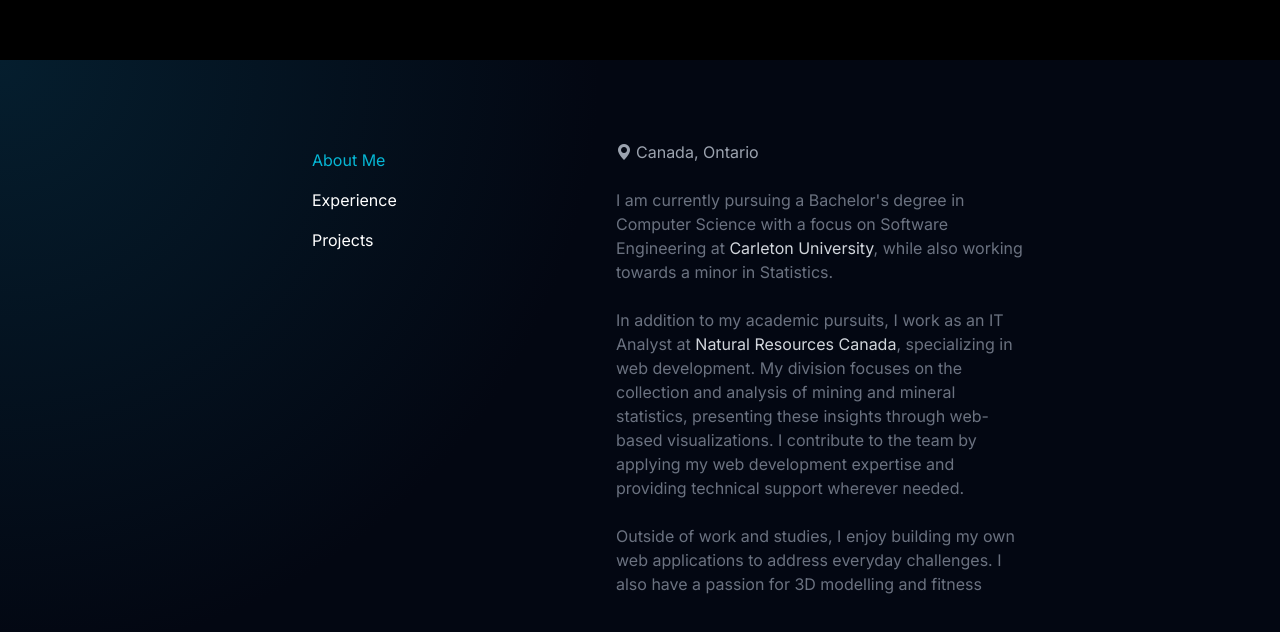
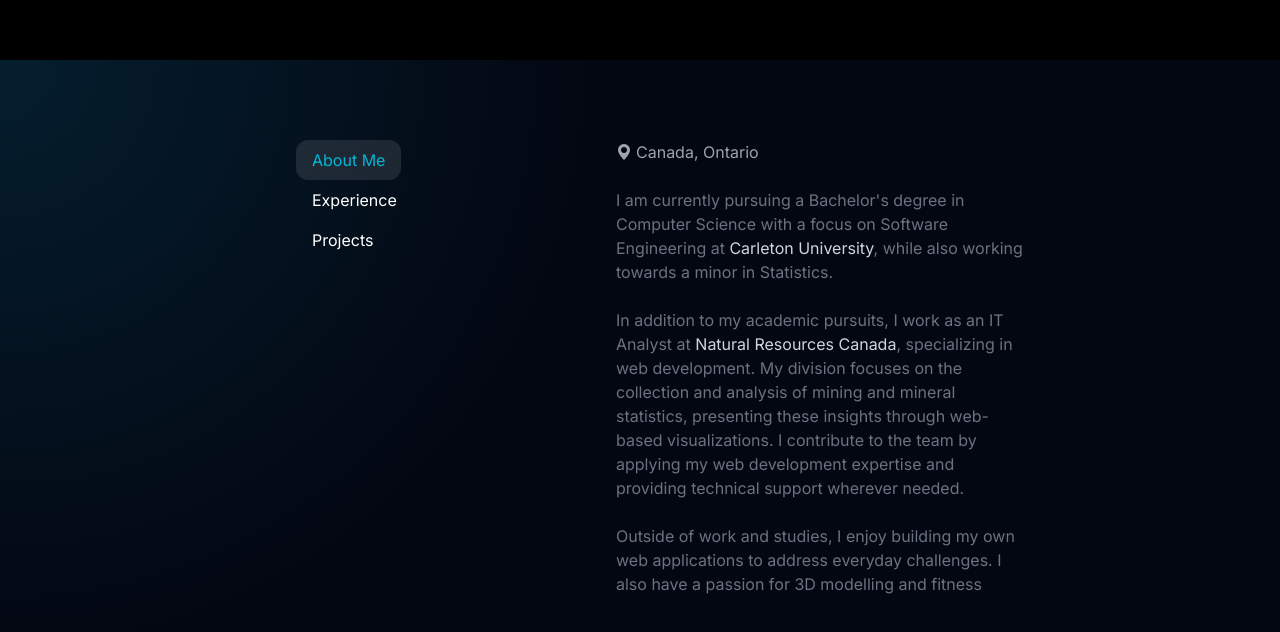
Before and after one commit to Jason-Wang1245/portfolio, a Next.js app: page / in a window 1280 px wide. Shown: the part 780-1412 px from the top of the page. Built offline with nearby package versions, Linux system fonts and the light colour scheme.

Commit message:
Added details selected section background

```diff
--- a/app/Details.tsx
+++ b/app/Details.tsx
@@ -27,8 +27,8 @@ export default function Details() {
       <div className="p-10 pt-20 flex flex-col basis-5/12">
         <div>
           <button
-            className={`topic-button hover:text-cyan-500 px-4 py-2 transition-all duration-300 ${
-              activeTopic === "About Me" ? "text-cyan-500" : "text-white"
+            className={`topic-button hover:text-cyan-500 px-4 py-2 transition-all duration-300 rounded-xl bg-opacity-10 ${
+              activeTopic === "About Me" ? "text-cyan-500 bg-white" : "text-white"
             }`}
             onClick={() => {
               handleTopicChange("About Me");
@@ -39,8 +39,8 @@ export default function Details() {
         </div>
         <div>
           <button
-            className={`topic-button hover:text-cyan-500 px-4 py-2 transition-all duration-300 ${
-              activeTopic === "Experience" ? "text-cyan-500" : "text-white"
+            className={`topic-button hover:text-cyan-500 px-4 py-2 transition-all duration-300 rounded-xl bg-opacity-10 ${
+              activeTopic === "Experience" ? "text-cyan-500 bg-white" : "text-white"
             }`}
             onClick={() => {
               handleTopicChange("Experience");
@@ -51,8 +51,8 @@ export default function Details() {
         </div>
         <div>
           <button
-            className={`topic-button hover:text-cyan-500 px-4 py-2 transition-all duration-300 ${
-              activeTopic === "Projects" ? "text-cyan-500" : "text-white"
+            className={`topic-button hover:text-cyan-500 px-4 py-2 transition-all duration-300 rounded-xl bg-opacity-10 ${
+              activeTopic === "Projects" ? "text-cyan-500 bg-white" : "text-white"
             }`}
             onClick={() => {
               handleTopicChange("Projects");
```
